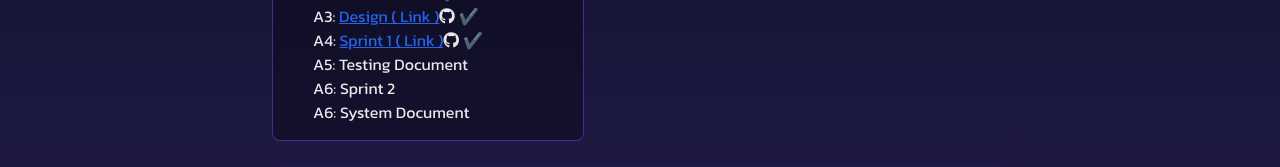
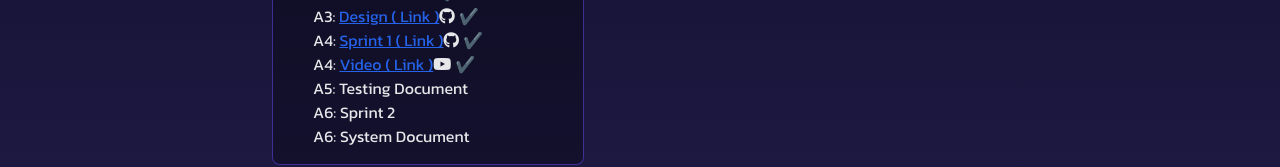
Before and after one commit to 261361softwareDev/261361softwareDev.github.io, a website: page index.html in a window 1280 px wide. Shown: the part 359-526 px from the top of the page. Drawn offline with Linux system fonts and the light colour scheme; no server answers.

Commit message:
add:sprint 1 video

```diff
--- a/index.html
+++ b/index.html
@@ -43,6 +43,8 @@
                             Design ( Link )</a><i class="fa-brands fa-github"> ✔️ </i></li>
                         <li>A4: <a class="underline text-blue-600" href="https://github.com/AreYouWorking/AreYouWorking.github.io/blob/main/src/pdf/A(ir)Wareness.pdf" target="_blank">
                             Sprint 1 ( Link )</a><i class="fa-brands fa-github"> ✔️ </i> </li>
+                        <li>A4: <a class="underline text-blue-600" href="https://drive.google.com/drive/folders/18fWZ5Twyboc_iXTGC3Q6Ij5MjT3pxdqn?usp=share_link" target="_blank">
+                            Video ( Link )</a><i class="fa-brands fa-youtube"> ✔️ </i> </li>
                         <li>A5: Testing Document</li>
                         <li>A6: Sprint 2</li>
                         <li>A6: System Document</li>
```
